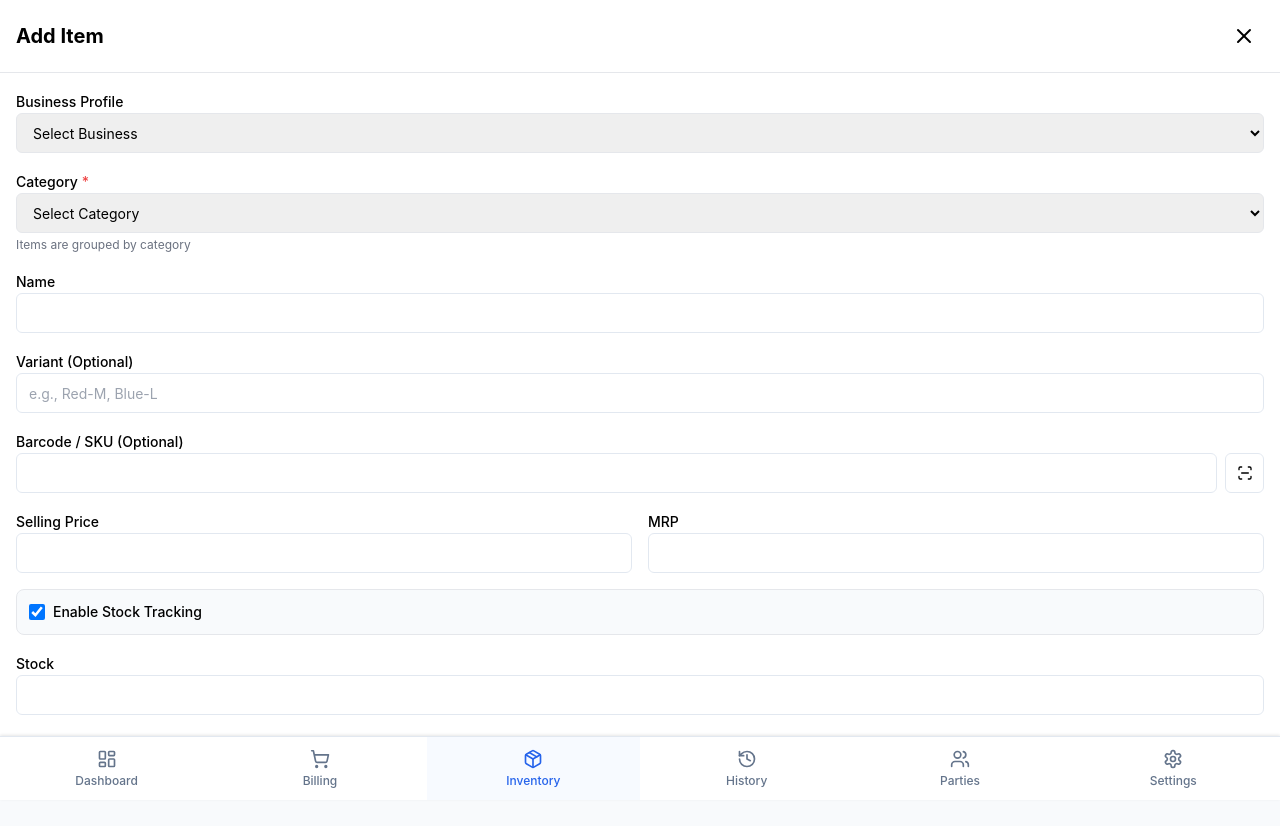
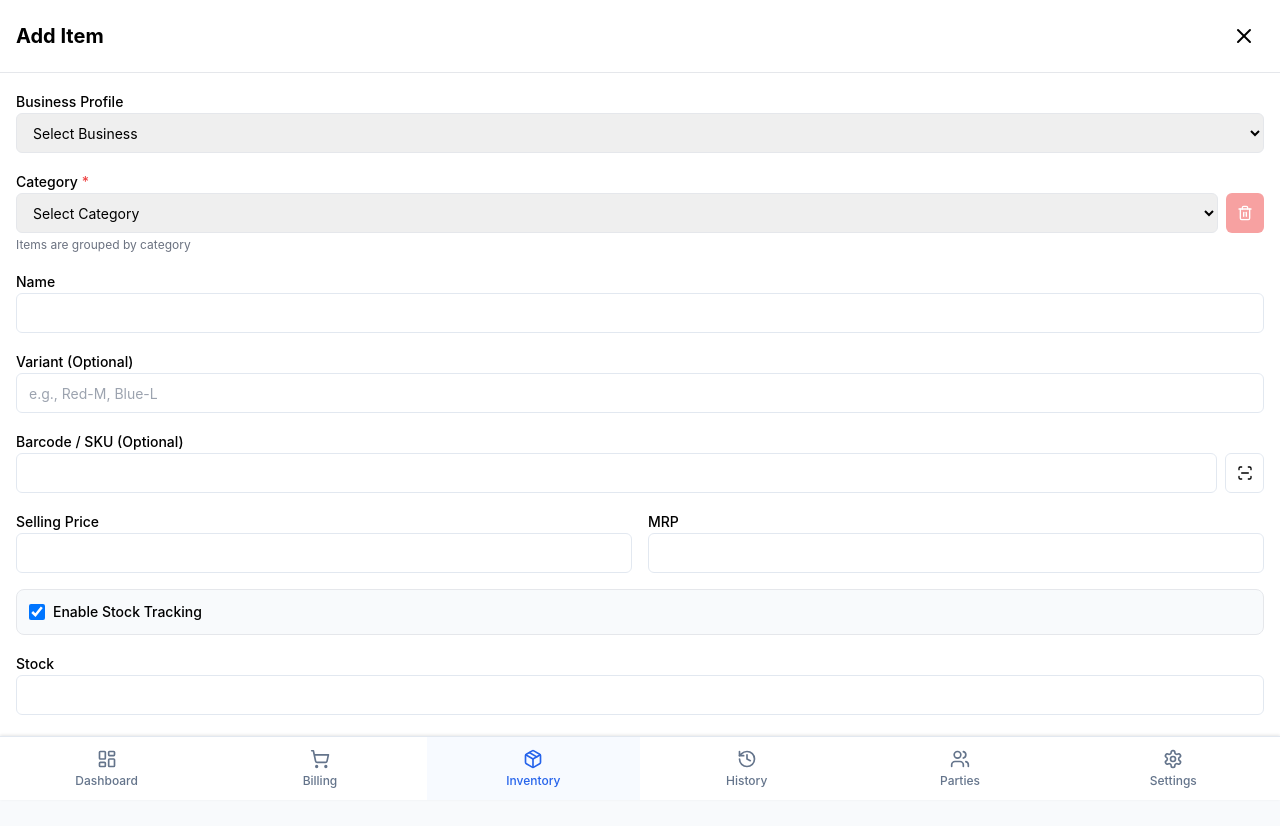
Before and after one commit to velmurugan-p-2004/Billing-APP, a React (Vite) app: page /inventory in a window 1280 px wide. Both pictures are taken after typing "Sample" into the empty fields and a click on the button "Add Item". Shown: the top 826 px of the page. Built offline with nearby package versions, Linux system fonts and the light colour scheme.

Commit message:
fix: Implement Inventory page for managing items and categories with search, scan, and filtering capabilities.

```diff
--- a/src/pages/Inventory.tsx
+++ b/src/pages/Inventory.tsx
@@ -164,6 +164,13 @@ const Inventory = () => {
         }
     };
 
+    const handleDeleteCategory = async () => {
+        if (formData.categoryId && confirm('Delete this category? Items in this category will need reassignment.')) {
+            await db.categories.delete(formData.categoryId);
+            setFormData({ ...formData, categoryId: undefined });
+        }
+    };
+
     const handleEdit = (item: Item) => {
         setFormData(item);
         setEditingId(item.id || null);
@@ -283,6 +290,7 @@ const Inventory = () => {
 
                         <div>
                             <label className="text-sm font-medium">Category <span className="text-red-500">*</span></label>
+                            <div className="flex gap-2">
                                 <select
                                     className="flex h-10 w-full rounded-md border border-input bg-background px-3 py-2 text-sm ring-offset-background file:border-0 file:bg-transparent file:text-sm file:font-medium placeholder:text-muted-foreground focus-visible:outline-none focus-visible:ring-2 focus-visible:ring-ring focus-visible:ring-offset-2 disabled:cursor-not-allowed disabled:opacity-50"
                                     value={formData.categoryId || ''}
@@ -299,8 +307,19 @@ const Inventory = () => {
                                     {categories?.filter(c => c.profileId === formData.profileId).map(c => (
                                         <option key={c.id} value={c.id}>{c.name} ({c.sku})</option>
                                     ))}
-                                <option value="add_new" style={{ fontWeight: 'bold', color: '#2563eb' }}>+ Add New Category</option>
+                                    <option value="add_new" className="font-bold text-blue-600">+ Add New Category</option>
                                 </select>
+                                <Button
+                                    variant="destructive"
+                                    size="icon"
+                                    onClick={handleDeleteCategory}
+                                    disabled={!formData.categoryId}
+                                    title="Delete Selected Category"
+                                    type="button"
+                                >
+                                    <Trash2 className="w-4 h-4" />
+                                </Button>
+                            </div>
                             <p className="text-xs text-gray-500 mt-1">Items are grouped by category</p>
                         </div>
 
@@ -401,15 +420,18 @@ const Inventory = () => {
                             </Button>
                         </div>
                     </div>
-                </div>
+                </div >
             )}
 
-            {isScanning && (
+            {
+                isScanning && (
                     <Scanner onScan={handleScan} onClose={() => setIsScanning(false)} />
-            )}
+                )
+            }
 
             {/* Quick Add Category Modal */}
-            {isAddingCategory && (
+            {
+                isAddingCategory && (
                     <div className="fixed inset-0 z-[60] bg-black/50 flex items-center justify-center p-4">
                         <div className="bg-white rounded-lg w-full max-w-md p-6 space-y-4">
                             <div className="flex justify-between items-center">
@@ -459,8 +481,9 @@ const Inventory = () => {
                             </div>
                         </div>
                     </div>
-            )}
-        </div>
+                )
+            }
+        </div >
     );
 };
 
```
Lines whose indentation alone changed are shown as unchanged.
